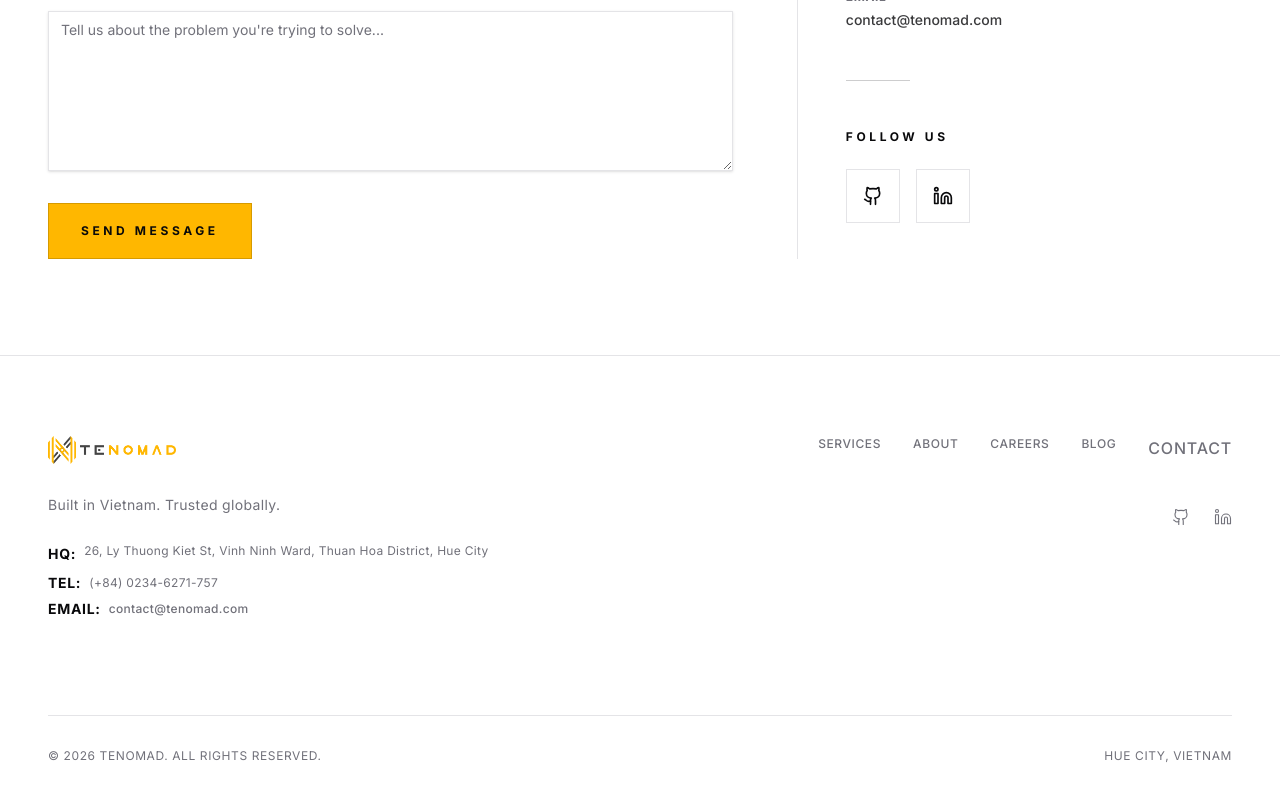
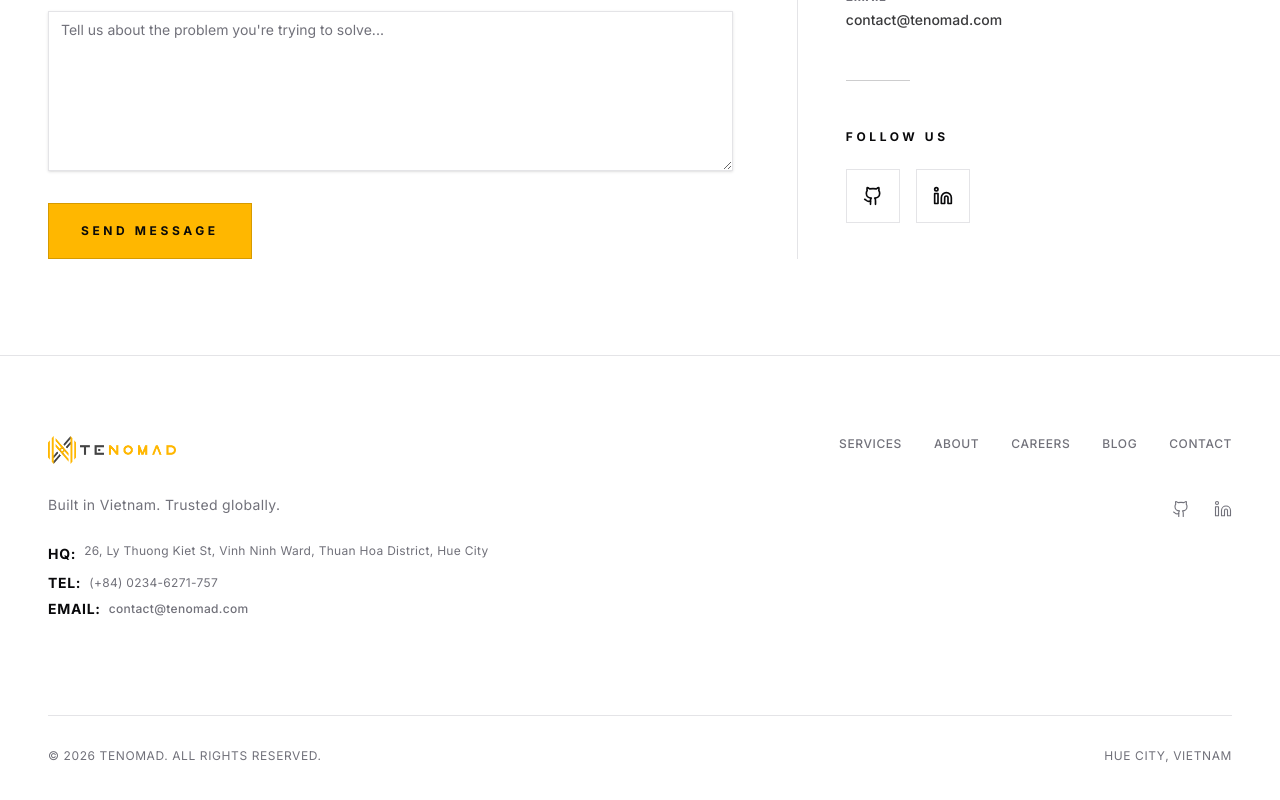
Before and after one commit to tnm-sangtao/Tenomad-Landingpage, a React (Vite) app: page /contact in a window 1280 px wide. Shown: the part 582-1382 px from the top of the page. Built offline with nearby package versions, Linux system fonts and the light colour scheme.

Commit message:
fix(ui): final cleanup for footer social links

```diff
--- a/src/components/layout/Footer.tsx
+++ b/src/components/layout/Footer.tsx
@@ -45,7 +45,7 @@ export default function Footer() {
               <Link href="/about" className="text-xs uppercase tracking-wider text-muted-foreground hover:text-foreground transition-colors font-medium">About</Link>
               <Link href="/careers" className="text-xs uppercase tracking-wider text-muted-foreground hover:text-foreground transition-colors font-medium">Careers</Link>
               <Link href="/blog" className="text-xs uppercase tracking-wider text-muted-foreground hover:text-foreground transition-colors font-medium">Blog</Link>
-              <Link href="/contact" className="text-s uppercase tracking-wider text-muted-foreground hover:text-foreground transition-colors font-medium">Contact</Link>
+              <Link href="/contact" className="text-xs uppercase tracking-wider text-muted-foreground hover:text-foreground transition-colors font-medium">Contact</Link>
             </div>
 
             <div className="flex gap-6">
```
